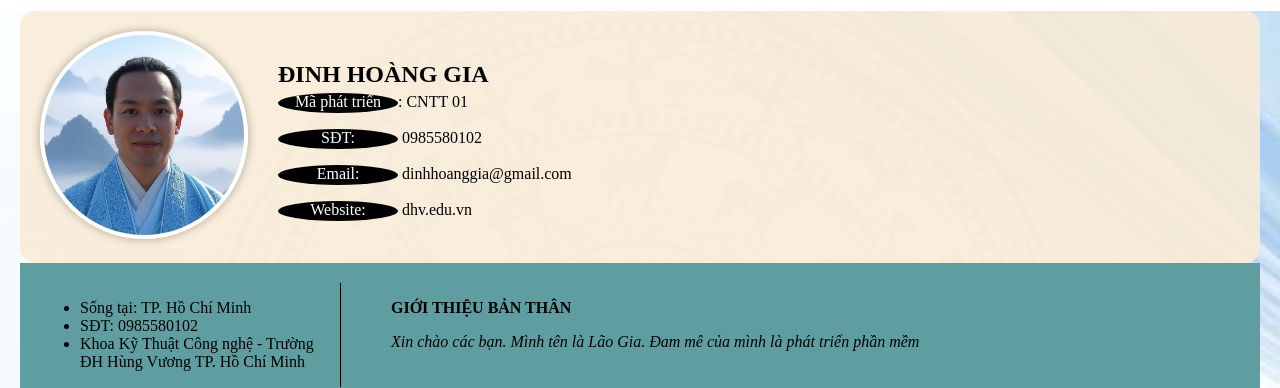
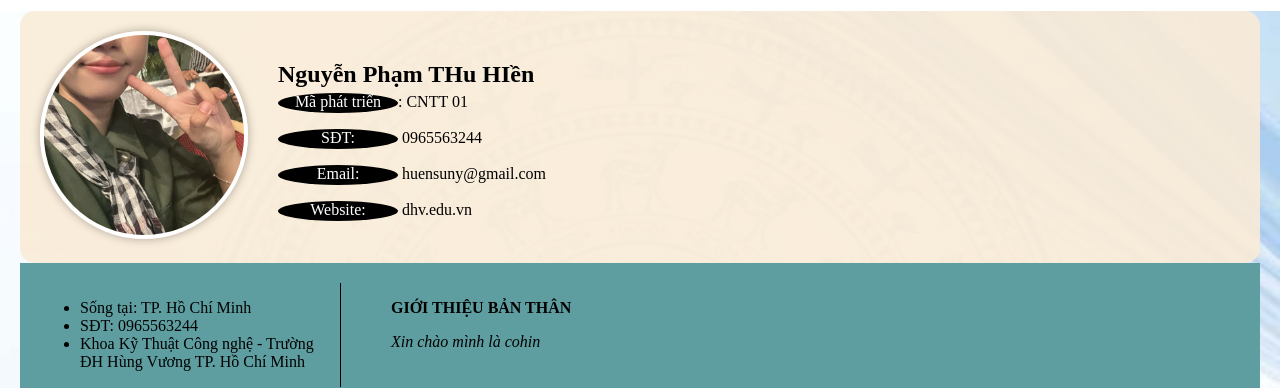
Before and after one commit to huensuny-stack/btap4, a website: page index.html in a window 1280 px wide. Shown: the part 110-498 px from the top of the page. Drawn offline with Linux system fonts and the light colour scheme.

Commit message:
sua lan 2

```diff
--- a/index.html
+++ b/index.html
@@ -88,7 +88,7 @@
         <!-- Ảnh chân dung trong vòng tròn -->
         <div style="margin-right: 30px">
           <img
-            src="./assets/images/image1.jpg"
+            src="assets/images/z7198694174375_3736d7fcc6053b60aaa5ecb134b4d524.jpg"
             style="
               width: 200px;
               height: 200px;
@@ -104,11 +104,11 @@
         <!-- Thông tin cá nhân -->
         <div>
           <p style="font-size: 24px; font-weight: bold; margin-bottom: 5px">
-            ĐINH HOÀNG GIA
+            Nguyễn Phạm THu HIền
           </p>
           <p style="margin: 5px 0"><span class="contact">Mã phát triển</span>: CNTT 01</p>
-          <p> <span class="contact">SĐT:</span> 0985580102 </p>
-          <p><span class="contact">Email:</span> dinhhoanggia@gmail.com</p>
+          <p> <span class="contact">SĐT:</span> 0965563244 </p>
+          <p><span class="contact">Email:</span> huensuny@gmail.com </p>
           <p><span class="contact">Website:</span> dhv.edu.vn</p>
 
         </div>
@@ -120,7 +120,7 @@
         <div style="width: 300px;">
           <ul>
               <li>Sống tại: TP. Hồ Chí Minh</li>
-              <li>SĐT: 0985580102</li>
+              <li>SĐT: 0965563244 </li>
               <li>Khoa Kỹ Thuật Công nghệ - Trường ĐH Hùng Vương TP. Hồ Chí Minh</li>
 
           </ul>
@@ -129,7 +129,7 @@
 
         <div style="padding-left: 50px; border-left: 1px solid #000;">
                 <p><b>GIỚI THIỆU BẢN THÂN</b></p>
-                <p style="font-style: italic;">Xin chào các bạn. Mình tên là Lão Gia. Đam mê của mình là phát triển phần mềm</p>
+                <p style="font-style: italic;">Xin chào mình là cohin</p>
 
         </div>
 
```
Also changed, not shown: assets/images/z7198694174375_3736d7fcc6053b60aaa5ecb134b4d524.jpg (added).
